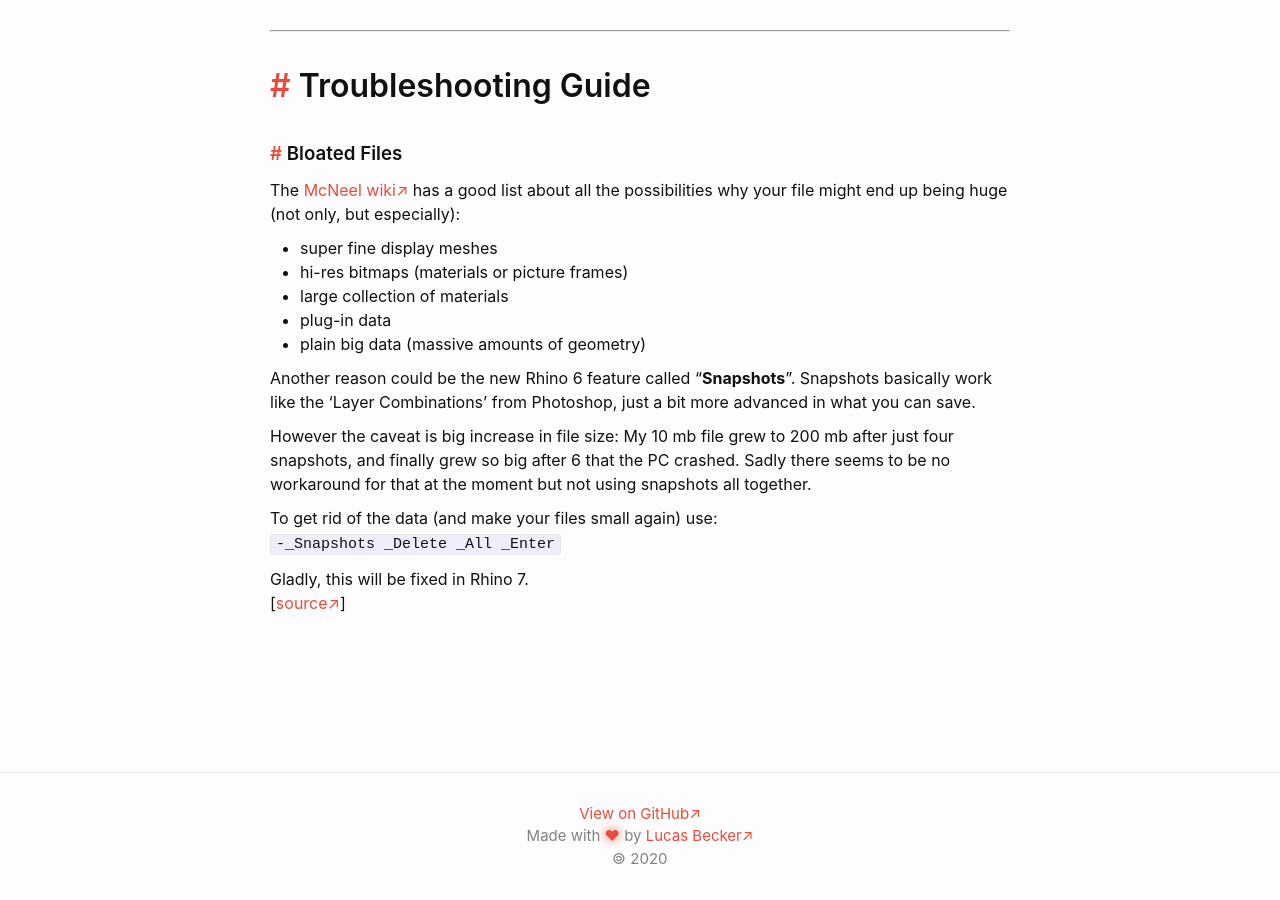
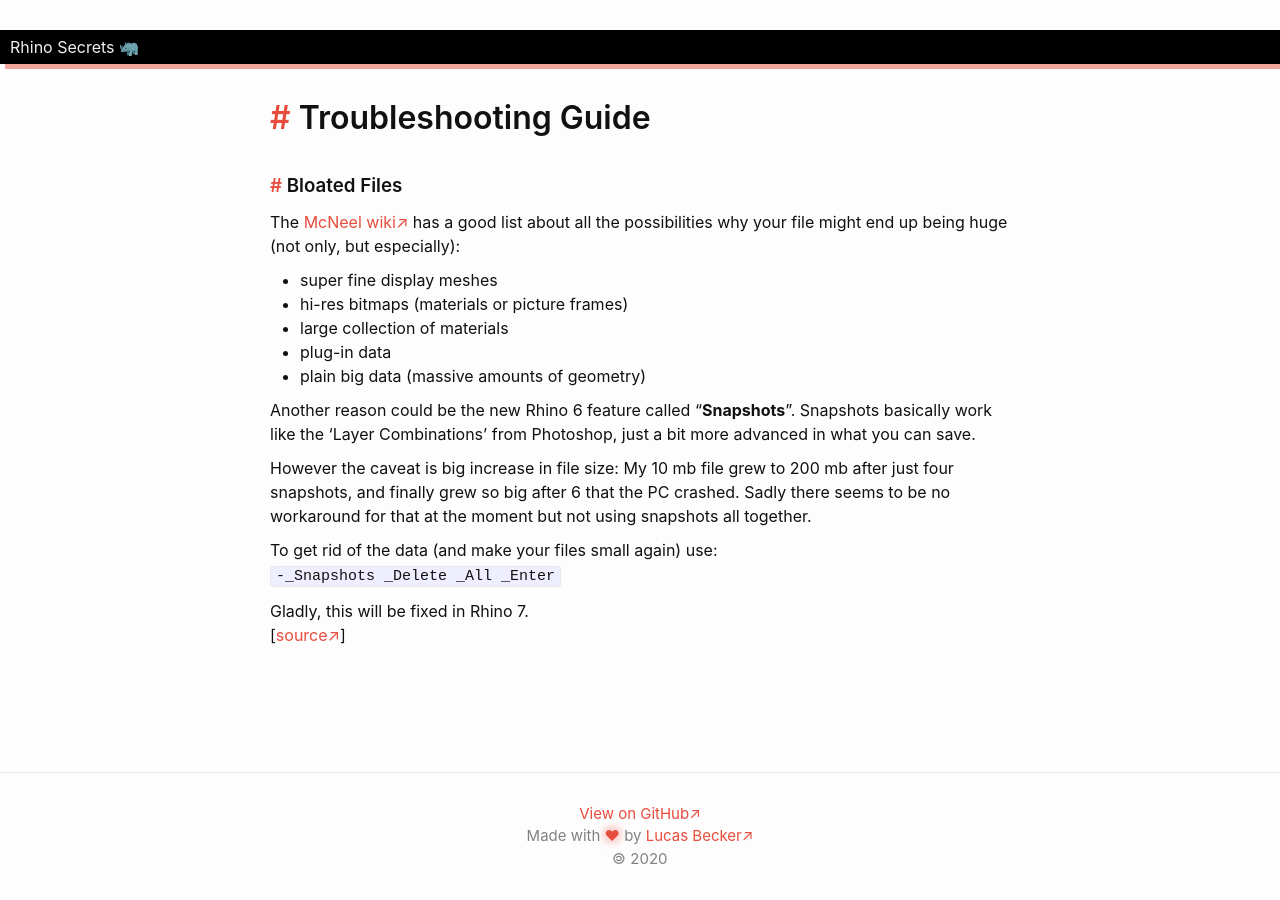
Before and after one commit to runxel/rhino-secrets, a Jekyll site: the page built from troubleshooting.md, in a window 1280 px wide. Built offline with Jekyll 4.4.1, drawn with Linux system fonts in a browser that asks for light colours; our own code applies the rules of GitHub Pages for plain Markdown files.

Commit message:
some sugaring

```diff
--- a/_config.yml
+++ b/_config.yml
@@ -1,3 +1,6 @@
+# Jekyll config for
+# https://github.com/runxel/rhino-secrets
+prettyname: Rhino Secrets 🦏
 theme: minima
 permalink: pretty
 plugins:
--- a/_layouts/default.html
+++ b/_layouts/default.html
@@ -16,11 +16,12 @@
 		<!-- (%- include header.html -%) -->
 
 		<main class="page-content" aria-label="Content">
+			<nav><a href="{{ site.baseurl }}">{{ site.prettyname }}</a></nav>
 			<div class="wrapper">
 				<!-- surely we want a ToC -->
 				<!-- https://github.com/allejo/jekyll-toc -->
 				{% include toc.html html=content h_min=2 h_max=2 class="my_toc" %}
-				<hr>
+
 				<!-- instead of (( content ))  [cant use curly brackets bc jekyll ignores that its in a comment] -->
 				<!-- we use a liquid tag -->
 				<!-- so we can enjoy js-free anchors in jekyll -->
--- a/_sass/minima/_layout.scss
+++ b/_sass/minima/_layout.scss
@@ -1,3 +1,18 @@
+nav {
+  background: #000000;
+  color: #eeeeee;
+  padding: 5px;
+  box-shadow: 5px 5px 0 0 $brand-color-lite;
+
+  a {
+    padding-left: 5px;
+    color: #eeeeee;
+
+    &:hover {
+      color: $brand-color-lite;
+    }
+  }
+}
 /*
  * Table of Contents
  */
@@ -241,6 +256,14 @@ header .post-title {
   display: none; /*changed-new*/
 }
 
+h1 #-rhino-secrets {
+  display: none;
+}
+
+h1 #-rhino-secrets + p {
+  text-align: center;
+}
+
 .post-list-heading {
   @include relative-font-size(1.75);
 }
```
Also changed, not shown: README.md (+4 -3 lines).
